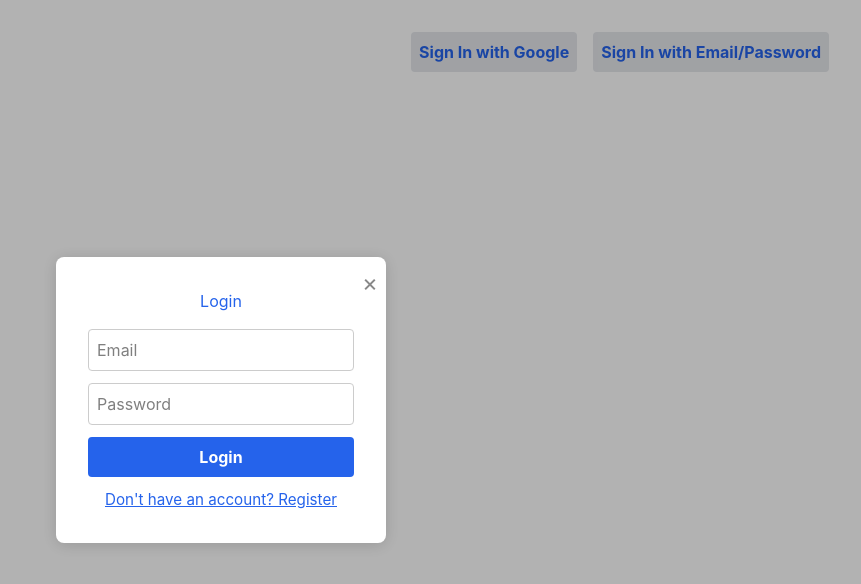
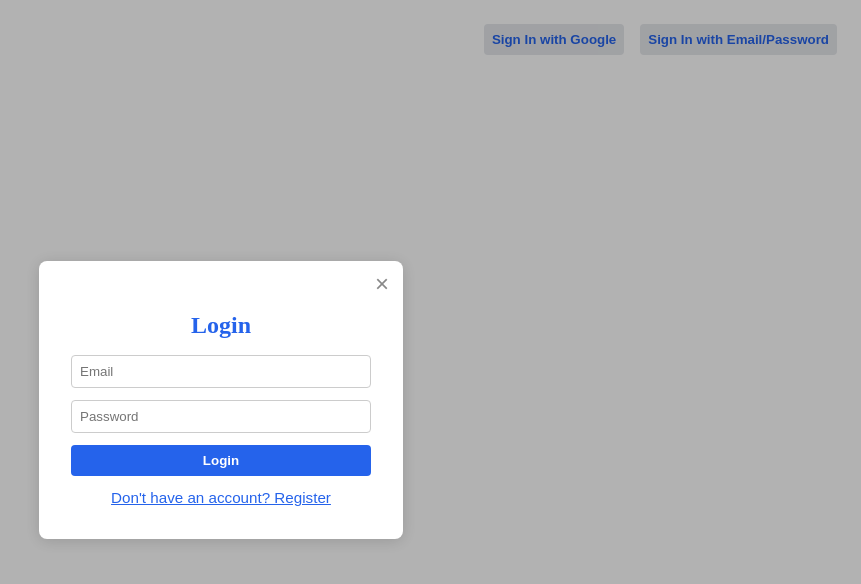
Before and after one commit to olegme/get-craftly-app, a React (Vite) app: page / in a window 1280 px wide. Both pictures are taken after a click on the button "Sign In with Email/Password". Shown: the top 584 px of the page, without its empty margins (419-1280 px from the left). Built offline with nearby package versions, Linux system fonts and the light colour scheme; no server answers.

Commit message:
refactor: Move inline styles to CSS files
Moved inline styles from App.jsx and DraggableCard.jsx to their respective CSS files
(App.css and DraggableCard.css) to improve code organization and maintainability.
Also removed a redundant inline style from MainBoard.jsx.

```diff
--- a/src/App.css
+++ b/src/App.css
@@ -1,50 +1,102 @@
-/* src/App.css */
-@import "tailwindcss";
-/* You can add your custom global styles below */
-body {
-  font-family: 'Inter', sans-serif; /* Using Inter font as per instructions */
-  -webkit-font-smoothing: antialiased;
-  -moz-osx-font-smoothing: grayscale;
-}
-#root {
-  width: 100%;
-  margin: 0;
+/* App.css */
+
+.app-header {
+  display: flex;
+  justify-content: flex-end;
   padding: 1rem;
-  text-align: left;
 }
 
-.logo {
-  height: 6em;
-  padding: 1.5em;
-  will-change: filter;
-  transition: filter 300ms;
-}
-.logo:hover {
-  filter: drop-shadow(0 0 2em #646cffaa);
-}
-.logo.react:hover {
-  filter: drop-shadow(0 0 2em #61dafbaa);
+.user-info {
+  margin-right: 1rem;
 }
 
-@keyframes logo-spin {
-  from {
-    transform: rotate(0deg);
-  }
-  to {
-    transform: rotate(360deg);
-  }
+.auth-buttons {
+  display: flex;
+  flex-direction: row;
+  align-items: center;
+  gap: 1rem;
 }
 
-@media (prefers-reduced-motion: no-preference) {
-  a:nth-of-type(2) .logo {
-    animation: logo-spin infinite 20s linear;
-  }
+.auth-button {
+  padding: 0.5rem;
+  border-radius: 4px;
+  background: #e5e7eb;
+  color: #2563eb;
+  border: none;
+  font-weight: bold;
 }
 
-.card {
-  padding: 2em;
+.modal-overlay {
+  position: fixed;
+  top: 0;
+  left: 0;
+  width: 100vw;
+  height: 100vh;
+  background: rgba(0, 0, 0, 0.3);
+  display: flex;
+  align-items: center;
+  justify-content: center;
+  z-index: 1000;
 }
 
-.read-the-docs {
+.modal-content {
+  background: white;
+  padding: 2rem;
+  border-radius: 8px;
+  min-width: 300px;
+  box-shadow: 0 2px 16px rgba(0, 0, 0, 0.15);
+  position: relative;
+}
+
+.close-button {
+  position: absolute;
+  top: 8px;
+  right: 8px;
+  background: none;
+  border: none;
+  font-size: 1.5rem;
   color: #888;
+  cursor: pointer;
 }
+
+.modal-title {
+  margin-bottom: 1rem;
+  text-align: center;
+  color: #2563eb;
+}
+
+.auth-form {
+  display: flex;
+  flex-direction: column;
+  gap: 0.75rem;
+}
+
+.auth-input {
+  padding: 0.5rem;
+  border-radius: 4px;
+  border: 1px solid #ccc;
+}
+
+.submit-button {
+  padding: 0.5rem;
+  border-radius: 4px;
+  background: #2563eb;
+  color: white;
+  border: none;
+  font-weight: bold;
+}
+
+.toggle-button {
+  background: none;
+  border: none;
+  color: #2563eb;
+  text-decoration: underline;
+  cursor: pointer;
+  font-size: 0.95rem;
+}
+
+.error-message {
+  color: red;
+  font-size: 0.95rem;
+  text-align: center;
+}
--- a/src/App.jsx
+++ b/src/App.jsx
@@ -52,42 +52,31 @@ function App() {
 
   return (
     <div className="App">
-      <header style={{ display: 'flex', justifyContent: 'flex-end', padding: '1rem' }}>
+      <header className="app-header">
         {user ? (
           <>
-            <span style={{ marginRight: '1rem' }}>Signed in as {user.displayName || user.email}</span>
+            <span className="user-info">Signed in as {user.displayName || user.email}</span>
             <button onClick={signOutUser}>Sign Out</button>
           </>
         ) : (
-          <div style={{ display: 'flex', flexDirection: 'row', alignItems: 'center', gap: '1rem' }}>
-            <button onClick={signIn} style={{ padding: '0.5rem', borderRadius: '4px', background: '#e5e7eb', color: '#2563eb', border: 'none', fontWeight: 'bold' }}>Sign In with Google</button>
-            <button onClick={handleShowEmailModal} style={{ padding: '0.5rem', borderRadius: '4px', background: '#e5e7eb', color: '#2563eb', border: 'none', fontWeight: 'bold' }}>
+          <div className="auth-buttons">
+            <button onClick={signIn} className="auth-button">Sign In with Google</button>
+            <button onClick={handleShowEmailModal} className="auth-button">
               Sign In with Email/Password
             </button>
             {showEmailModal && (
-              <div style={{
-                position: 'fixed',
-                top: 0,
-                left: 0,
-                width: '100vw',
-                height: '100vh',
-                background: 'rgba(0,0,0,0.3)',
-                display: 'flex',
-                alignItems: 'center',
-                justifyContent: 'center',
-                zIndex: 1000
-              }}>
-                <div style={{ background: 'white', padding: '2rem', borderRadius: '8px', minWidth: '300px', boxShadow: '0 2px 16px rgba(0,0,0,0.15)', position: 'relative' }}>
-                  <button onClick={handleCloseEmailModal} style={{ position: 'absolute', top: 8, right: 8, background: 'none', border: 'none', fontSize: '1.5rem', color: '#888', cursor: 'pointer' }}>&times;</button>
-                  <h2 style={{ marginBottom: '1rem', textAlign: 'center', color: '#2563eb' }}>{isRegister ? 'Register' : 'Login'}</h2>
-                  <form onSubmit={handleEmailPasswordSubmit} style={{ display: 'flex', flexDirection: 'column', gap: '0.75rem' }}>
+              <div className="modal-overlay">
+                <div className="modal-content">
+                  <button onClick={handleCloseEmailModal} className="close-button">&times;</button>
+                  <h2 className="modal-title">{isRegister ? 'Register' : 'Login'}</h2>
+                  <form onSubmit={handleEmailPasswordSubmit} className="auth-form">
                     <input
                       type="email"
                       placeholder="Email"
                       value={email}
                       onChange={handleEmailChange}
                       required
-                      style={{ padding: '0.5rem', borderRadius: '4px', border: '1px solid #ccc' }}
+                      className="auth-input"
                     />
                     <input
                       type="password"
@@ -95,15 +84,15 @@ function App() {
                       value={password}
                       onChange={handlePasswordChange}
                       required
-                      style={{ padding: '0.5rem', borderRadius: '4px', border: '1px solid #ccc' }}
+                      className="auth-input"
                     />
-                    <button type="submit" style={{ padding: '0.5rem', borderRadius: '4px', background: '#2563eb', color: 'white', border: 'none', fontWeight: 'bold' }}>
+                    <button type="submit" className="submit-button">
                       {isRegister ? 'Register' : 'Login'}
                     </button>
-                    <button type="button" onClick={handleToggleRegister} style={{ background: 'none', border: 'none', color: '#2563eb', textDecoration: 'underline', cursor: 'pointer', fontSize: '0.95rem' }}>
+                    <button type="button" onClick={handleToggleRegister} className="toggle-button">
                       {isRegister ? 'Already have an account? Login' : "Don't have an account? Register"}
                     </button>
-                    {error && <span style={{ color: 'red', fontSize: '0.95rem', textAlign: 'center' }}>{error}</span>}
+                    {error && <span className="error-message">{error}</span>}
                   </form>
                 </div>
               </div>
--- /dev/null
+++ b/src/components/Card/DraggableCard.css
@@ -0,0 +1,14 @@
+/* DraggableCard.css */
+
+.calendar-modal {
+  position: fixed;
+  z-index: 100;
+  top: 50%;
+  left: 50%;
+  transform: translate(-50%, -50%);
+  background: white;
+  border: 1px solid #e5e7eb;
+  border-radius: 0.5rem;
+  padding: 1rem;
+  box-shadow: 0 2px 8px rgba(0,0,0,0.15);
+}
--- a/src/components/Card/DraggableCard.jsx
+++ b/src/components/Card/DraggableCard.jsx
@@ -5,6 +5,7 @@ import { Calendar, Flag, FlagOff, CheckSquare, Square } from 'lucide-react';
 import { useDrag } from 'react-dnd';
 import { ItemTypes } from './ItemTypes';
 import { Tags } from './Tags';
+import './DraggableCard.css';
 
 export const DraggableCard = ({ card, columnId, rowIndex, updateCardTitle, updateCardTags, availableTags, addNewTag, toggleCardPriority, toggleCardCompleted, updateCardDate }) => {
   const [showCalendar, setShowCalendar] = useState(false);
@@ -117,7 +118,7 @@ export const DraggableCard = ({ card, columnId, rowIndex, updateCardTitle, updat
           <Calendar className="w-3 h-3 mr-1 cursor-pointer" onClick={() => setShowCalendar(true)} />
           <span className="cursor-pointer" onClick={() => setShowCalendar(true)}>{card.date}</span>
           {showCalendar && (
-            <div style={{ position: 'fixed', zIndex: 100, top: '50%', left: '50%', transform: 'translate(-50%, -50%)', background: 'white', border: '1px solid #e5e7eb', borderRadius: '0.5rem', padding: '1rem', boxShadow: '0 2px 8px rgba(0,0,0,0.15)' }}>
+            <div className="calendar-modal">
               <DatePicker
                 selected={selectedDate}
                 onChange={(date) => {
--- a/src/components/MainBoard.jsx
+++ b/src/components/MainBoard.jsx
@@ -332,7 +332,7 @@ const MainBoard = ({ user }) => {
   return (
     <>
       <div className="min-h-screen bg-gray-50 p-6">
-        <div className="flex gap-6 overflow-x-auto pb-6 w-full justify-center items-start" style={{display: 'flex', justifyContent: 'center'}}>
+        <div className="flex gap-6 overflow-x-auto pb-6 w-full justify-center items-start">
           {columns.map((column) => (
             <div key={column.id} className="flex-shrink-0 w-80">
               <div className="bg-gray-100 rounded-lg p-4">
```
Also changed, not shown: 2 other files (tests, documents, lock files or other folders).
